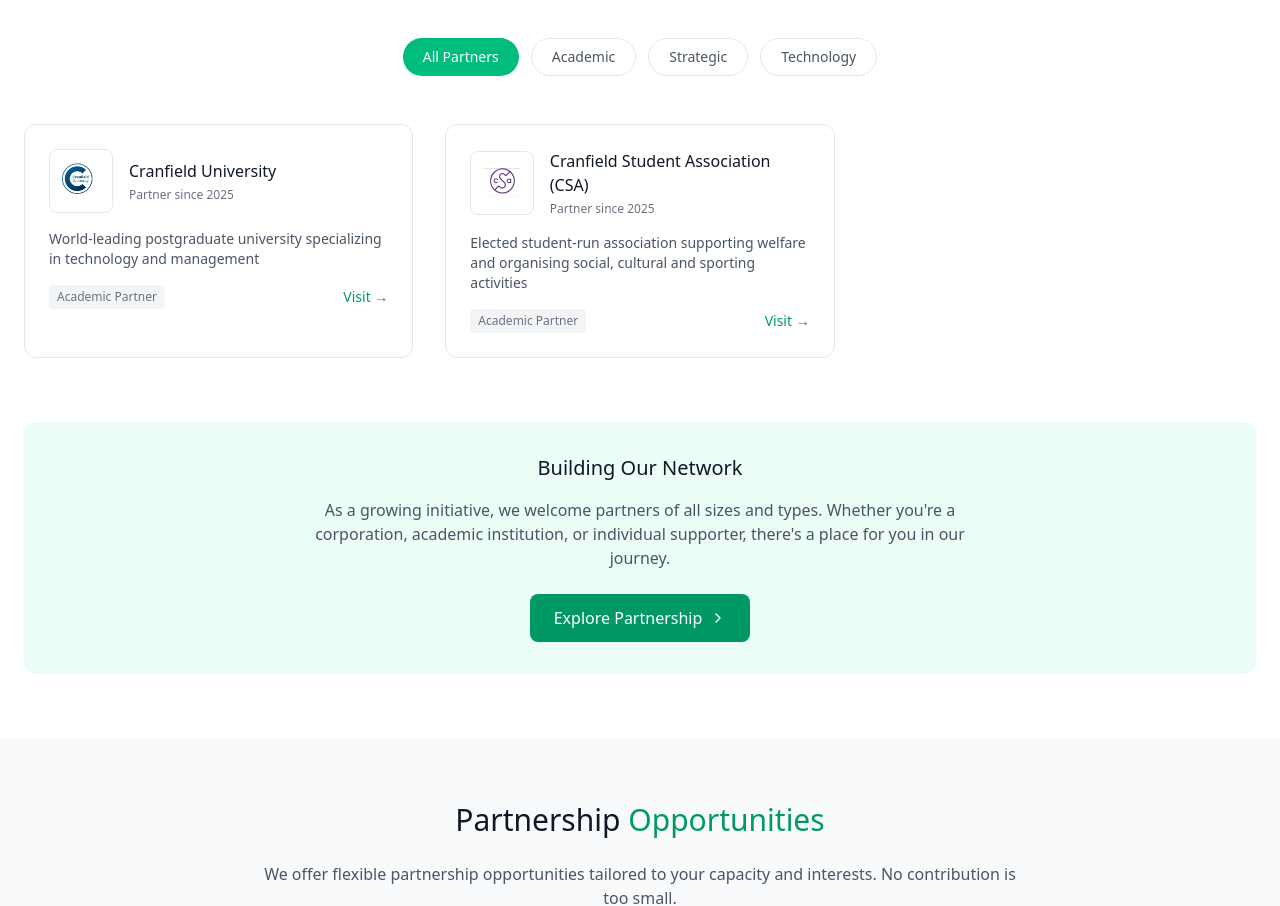
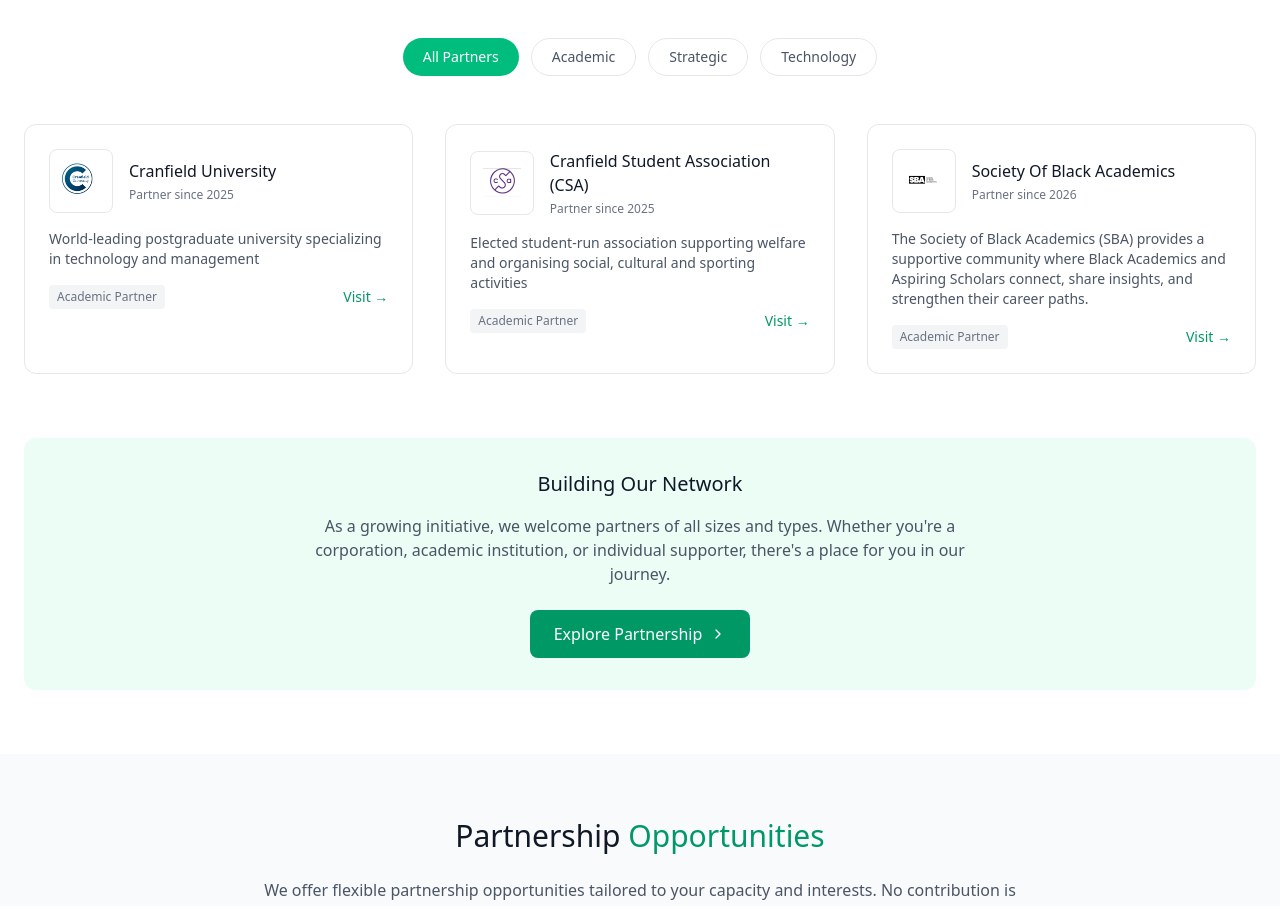
Before and after one commit to davidfayanju1/Cranfieldafricanimpactsummit, a React (Vite) app: page /sponsors in a window 1280 px wide. Shown: the part 980-1886 px from the top of the page. Built offline with nearby package versions, Linux system fonts and the light colour scheme.

Commit message:
UI update

```diff
--- a/src/pages/sponsors.tsx
+++ b/src/pages/sponsors.tsx
@@ -36,6 +36,15 @@
         "Elected student-run association supporting welfare and organising social, cultural and sporting activities",
       since: "2025",
       link: "http://www.mycsa.org.uk/",
+    },
+    {
+      name: "Society Of Black Academics",
+      logo: "/images/sba_logo.jpg",
+      category: "academic",
+      description:
+        "The Society of Black Academics (SBA) provides a supportive community where Black Academics and Aspiring Scholars connect, share insights, and strengthen their career paths.",
+      since: "2026",
+      link: "https://societyofblackacademics.com/",
     },
     // {
     //   name: "African Development Bank",
```
Also changed, not shown: public/images/sba_logo.jpg (added).
